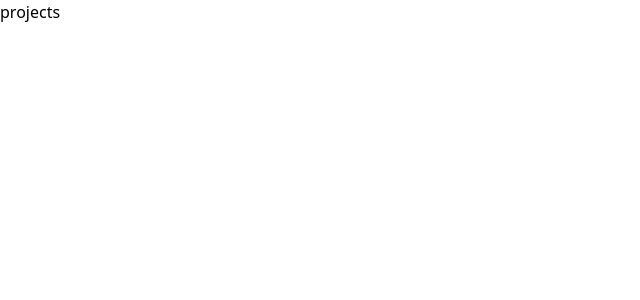
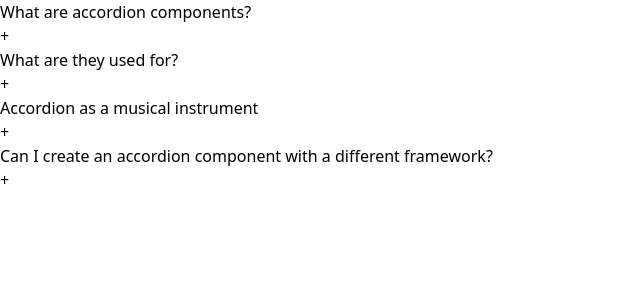
Before and after one commit to Faizan-khan28/practice-projects, a React (Vite) app: page / in a window 1280 px wide. Shown: the top 300 px of the page, without its empty margins (0-640 px from the left). Built offline with nearby package versions, Linux system fonts and the light colour scheme.

Commit message:
single Accordian

```diff
--- a/src/App.jsx
+++ b/src/App.jsx
@@ -1,13 +1,11 @@
-
+import Accordian from "./Components/accordian/Accordian";
 
 function App() {
-
-
   return (
     <>
-     <h1 className="bg-red-400">projects</h1>
+      <Accordian />
     </>
-  )
+  );
 }
 
-export default App
+export default App;
--- /dev/null
+++ b/src/Components/accordian/Accordian.jsx
@@ -0,0 +1,41 @@
+import { useState } from "react";
+import data from "./data";
+// first single selection
+// second multiple selection
+
+export default function Accordian() {
+  const [selected, setSelected] = useState(null);
+
+  let singleSeleted = (getid) => {
+    setSelected(getid === selected ? null : getid);
+  };
+
+  console.log(selected);
+
+  return (
+    <div className="flex justify-center items-center mt-10">
+      <div className="flex items-center justify-center flex-col">
+        {data && data.length > 0 ? (
+          data.map(dataitem => (
+            <div className="flex flex-col  items-center" key={dataitem.id}>
+              <div
+                onClick={() => singleSeleted(dataitem.id)}
+                className="flex gap-4 items-center mb-5 cursor-pointer"
+              >
+                <h3 className=" font-semibold text-lg">{dataitem.question}</h3>
+                <span className=" text-2xl">+</span>
+              </div>
+              {selected === dataitem.id ? (
+                <div className="flex justify-center w-[700px] px-10 mb-2 text-sm">
+                  {dataitem.answer}
+                </div>
+              ) : null}
+            </div>
+          ))
+        ) : (
+          <div>Data Not Found !</div>
+        )}
+      </div>
+    </div>
+  );
+}
--- /dev/null
+++ b/src/Components/accordian/data.js
@@ -0,0 +1,28 @@
+const data = [
+    {
+      id  : '1',
+      question: "What are accordion components?",
+      answer:
+        "Accordion components are user interface elements used for organizing and presenting content in a collapsible manner. They typically consist of a header, content, and an expand/collapse action.",
+    },
+    {
+      id  : '2',
+      question: "What are they used for?",
+      answer:
+        "They are commonly employed in various contexts, including FAQs, product descriptions, navigation menus, settings panels, and data tables, to save screen space and provide a structured and user-friendly interface for presenting information or options.",
+    },
+    {
+      id  : '3',
+      question: "Accordion as a musical instrument",
+      answer:
+        "The accordion is a musical instrument with a keyboard and bellows. It produces sound by air passing over reeds when the player expands or compresses the bellows, used in various music genres.",
+    },
+    {
+      id  : '4',
+      question: "Can I create an accordion component with a different framework?",
+      answer:
+        "Yes of course, it is very possible to create an accordion component with another framework.",
+    },
+  ];
+
+  export default data;
```
